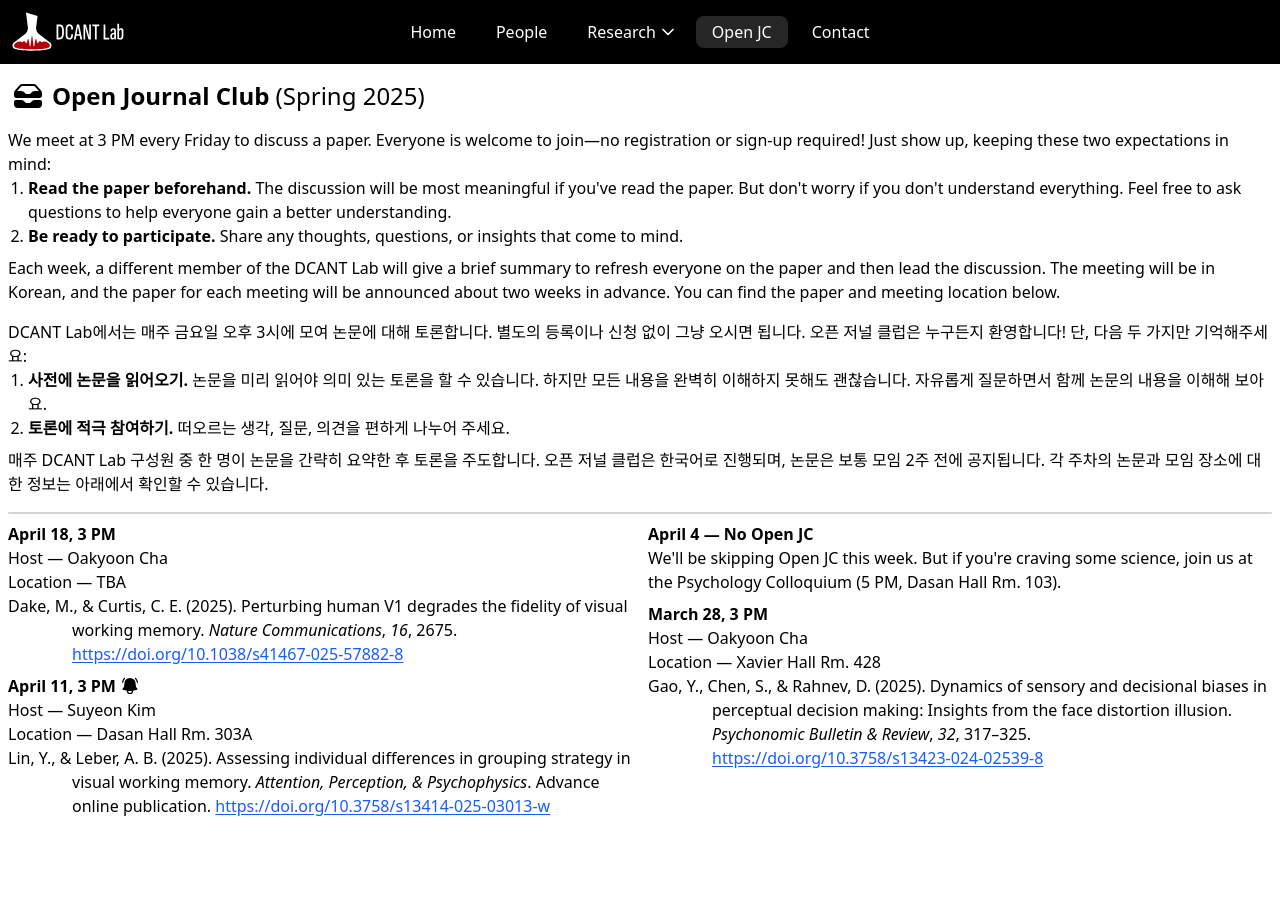
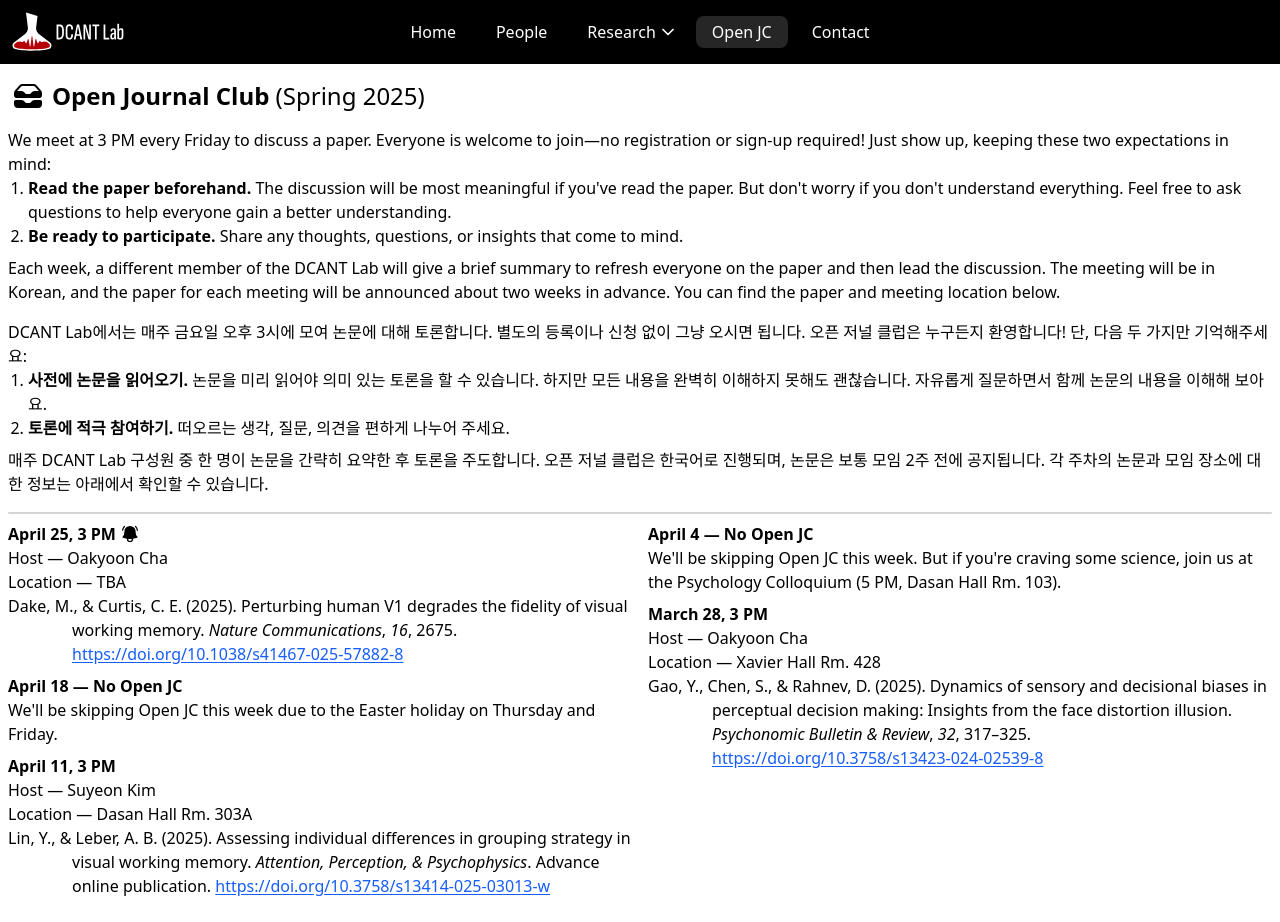
Before and after one commit to dcantlab/dcantlab.github.io, a plain HTML site: page open-jc.html in a window 1280 px wide. Before the commit the page ends 842 px from the top, so only its background shows below. Drawn offline with Linux system fonts and the light colour scheme.

Commit message:
Update Open JC schedules

```diff
--- a/open-jc.html
+++ b/open-jc.html
@@ -126,7 +126,13 @@
 
         <!-- start schedule section -->
         <div class="md:columns-2 mt-2 mb-4">
-          <h2 class="font-bold break-inside-avoid break-after-avoid">April 18, 3 PM</h2>
+          <h2 class="inline-flex items-center font-bold break-inside-avoid break-after-avoid">
+            <span>April 25, 3 PM</span>
+            <svg class="size-5 mx-1" xmlns="http://www.w3.org/2000/svg" viewBox="0 0 24 24" fill="currentColor"\>
+              <path d="M5.85 3.5a.75.75 0 0 0-1.117-1 9.719 9.719 0 0 0-2.348 4.876.75.75 0 0 0 1.479.248A8.219 8.219 0 0 1 5.85 3.5ZM19.267 2.5a.75.75 0 1 0-1.118 1 8.22 8.22 0 0 1 1.987 4.124.75.75 0 0 0 1.48-.248A9.72 9.72 0 0 0 19.266 2.5Z" />
+              <path fill-rule="evenodd" d="M12 2.25A6.75 6.75 0 0 0 5.25 9v.75a8.217 8.217 0 0 1-2.119 5.52.75.75 0 0 0 .298 1.206c1.544.57 3.16.99 4.831 1.243a3.75 3.75 0 1 0 7.48 0 24.583 24.583 0 0 0 4.83-1.244.75.75 0 0 0 .298-1.205 8.217 8.217 0 0 1-2.118-5.52V9A6.75 6.75 0 0 0 12 2.25ZM9.75 18c0-.034 0-.067.002-.1a25.05 25.05 0 0 0 4.496 0l.002.1a2.25 2.25 0 1 1-4.5 0Z" clip-rule="evenodd" />
+            </svg>
+          </h2>
           <ul class="mb-2 break-inside-avoid">
             <li>Host &mdash; Oakyoon Cha</li>
             <li>Location &mdash; TBA</li>
@@ -134,13 +140,10 @@
               <a class="underline-blue-600 break-words" href="https://doi.org/10.1038/s41467-025-57882-8" target="_blank">https://doi.org/10.1038/s41467-025-57882-8</a></li>
           </ul>
 
-          <h2 class="inline-flex items-center font-bold break-inside-avoid break-after-avoid">
-            <span>April 11, 3 PM</span>
-            <svg class="size-5 mx-1" xmlns="http://www.w3.org/2000/svg" viewBox="0 0 24 24" fill="currentColor"\>
-              <path d="M5.85 3.5a.75.75 0 0 0-1.117-1 9.719 9.719 0 0 0-2.348 4.876.75.75 0 0 0 1.479.248A8.219 8.219 0 0 1 5.85 3.5ZM19.267 2.5a.75.75 0 1 0-1.118 1 8.22 8.22 0 0 1 1.987 4.124.75.75 0 0 0 1.48-.248A9.72 9.72 0 0 0 19.266 2.5Z" />
-              <path fill-rule="evenodd" d="M12 2.25A6.75 6.75 0 0 0 5.25 9v.75a8.217 8.217 0 0 1-2.119 5.52.75.75 0 0 0 .298 1.206c1.544.57 3.16.99 4.831 1.243a3.75 3.75 0 1 0 7.48 0 24.583 24.583 0 0 0 4.83-1.244.75.75 0 0 0 .298-1.205 8.217 8.217 0 0 1-2.118-5.52V9A6.75 6.75 0 0 0 12 2.25ZM9.75 18c0-.034 0-.067.002-.1a25.05 25.05 0 0 0 4.496 0l.002.1a2.25 2.25 0 1 1-4.5 0Z" clip-rule="evenodd" />
-            </svg>
-          </h2>
+          <h2 class="font-bold break-inside-avoid break-after-avoid">April 18 &mdash; No Open JC</h2>
+          <p class="mb-2 break-inside-avoid">We&apos;ll be skipping Open JC this week due to the Easter holiday on Thursday and Friday.</p>
+
+          <h2 class="font-bold break-inside-avoid break-after-avoid">April 11, 3 PM</h2>
           <ul class="mb-2 break-inside-avoid">
             <li>Host &mdash; Suyeon Kim</li>
             <li>Location &mdash; Dasan Hall Rm. 303A</li>
@@ -149,7 +152,7 @@
           </ul>
 
           <h2 class="font-bold break-inside-avoid break-after-avoid">April 4 &mdash; No Open JC</h2>
-          <p class="mb-2 break-inside-avoid">We&apos;ll be skipping Open JC this week.</li>
+          <p class="mb-2 break-inside-avoid">We&apos;ll be skipping Open JC this week.
             But if you&apos;re craving some science, join us at the Psychology Colloquium (5 PM, Dasan Hall Rm. 103).</p>
 
           <h2 class="font-bold break-inside-avoid break-after-avoid">March 28, 3 PM</h2>
```
